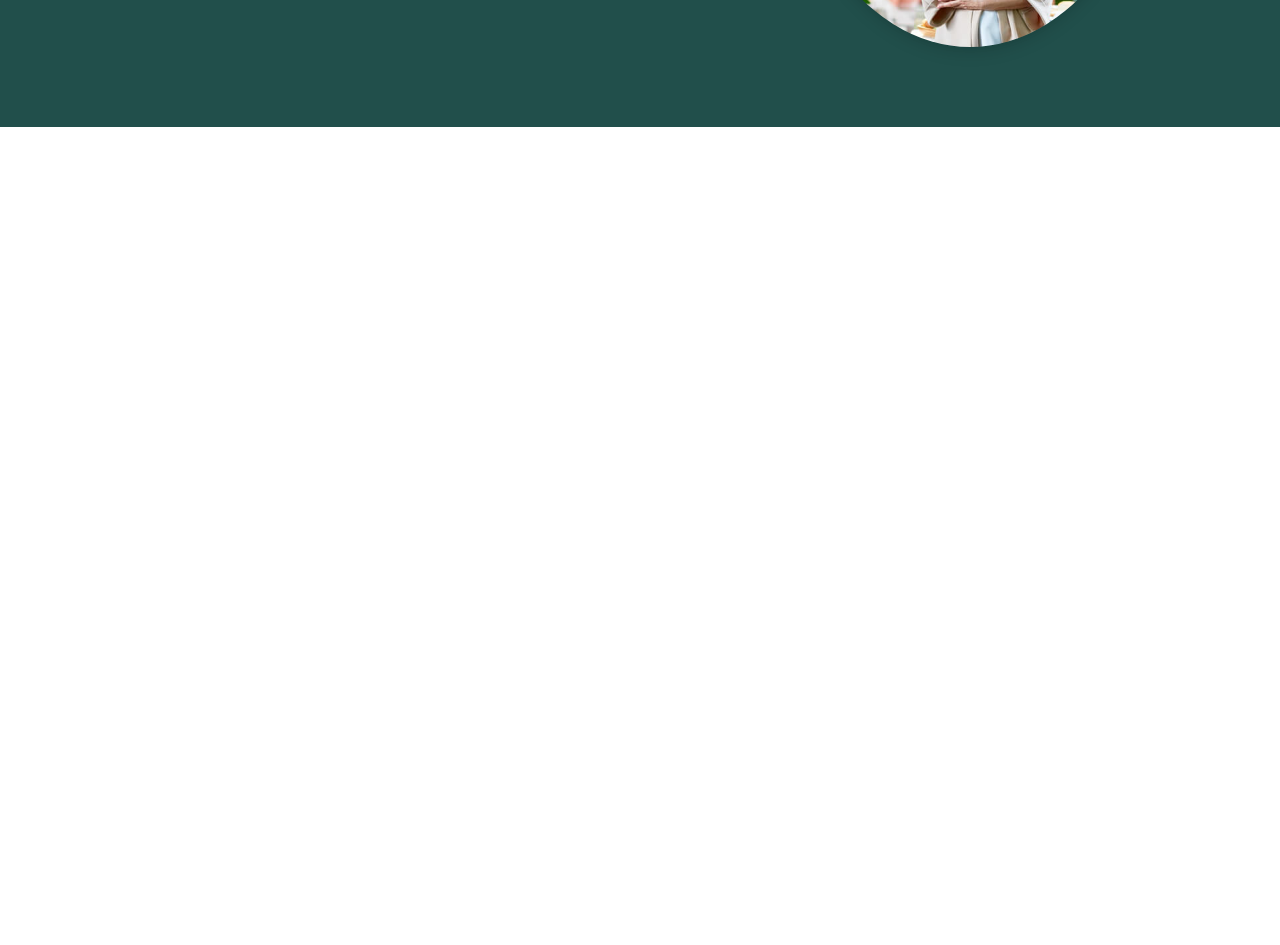
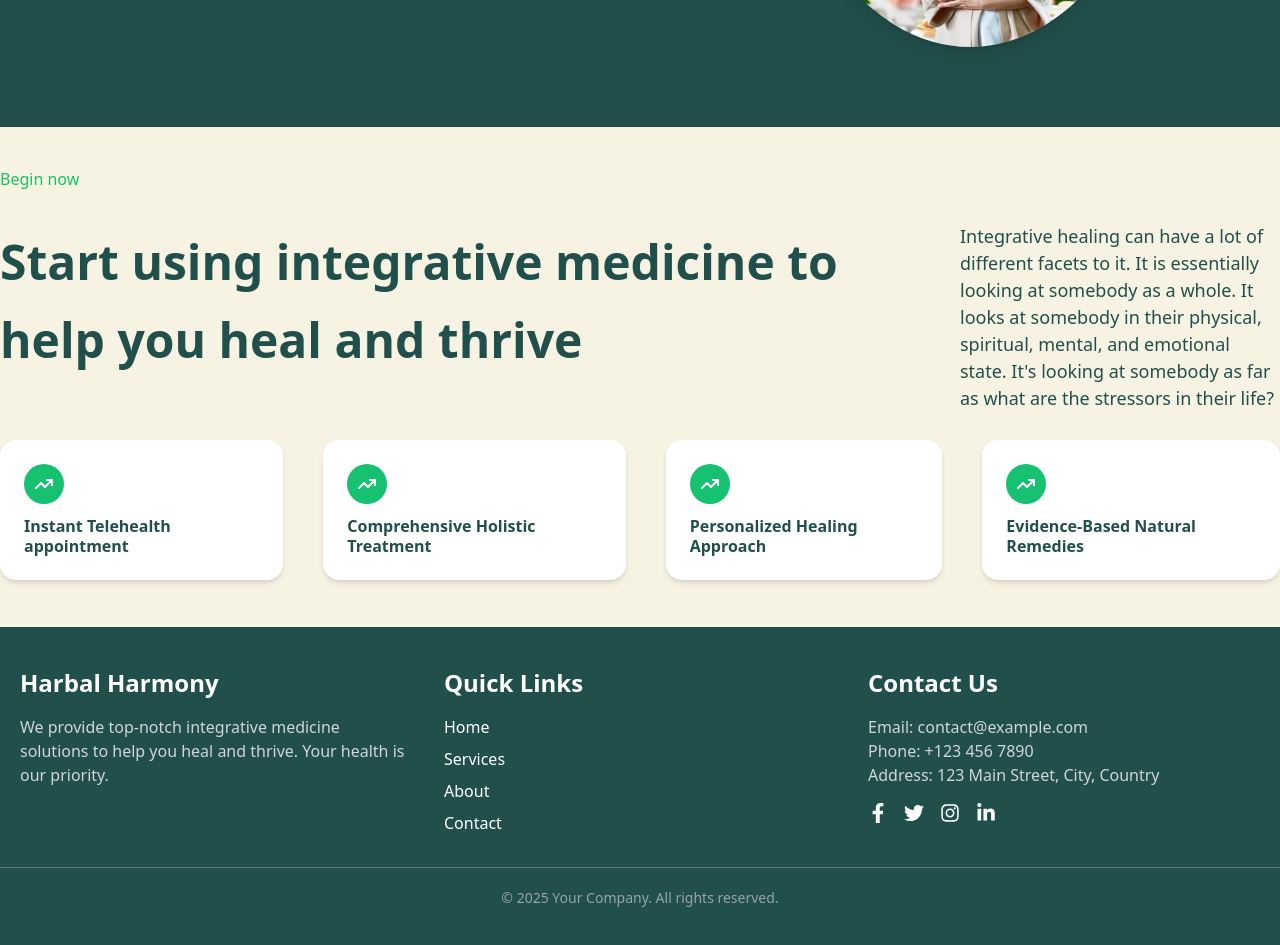
Before and after one commit to PranayChowdhury00/Herbal_Harmony, a React (Vite) app: page / in a window 1280 px wide. Shown: the part 3800-4745 px from the top of the page. Before the commit the page ends 3927 px from the top, so only its background shows below. Built offline with nearby package versions, Linux system fonts and the light colour scheme.

Commit message:
completing the sixth section and the footer

```diff
--- a/src/MainLayout/MainLayout.jsx
+++ b/src/MainLayout/MainLayout.jsx
@@ -1,12 +1,15 @@
+
 import React from 'react';
 // import Navbar from '../pages/Share/Navbar';
 import { Outlet } from 'react-router-dom';
+import Footer from '../pages/Share/Footer';
 
 const MainLayout = () => {
     return (
         <div>
             {/* <Navbar></Navbar> */}
             <Outlet></Outlet>
+            <Footer></Footer>
         </div>
     );
 };
--- a/src/pages/Home/Home.jsx
+++ b/src/pages/Home/Home.jsx
@@ -5,6 +5,7 @@ import ThirdSection from './ThirdSection/ThirdSection';
 import FourthSection from './FourthSection/FourthSection';
 import Services from './Service/Services';
 import FifthSection from './FifthSection/FifthSection';
+import SixthSection from '../SixthSection/SixthSection';
 
 const Home = () => {
     return (
@@ -15,6 +16,7 @@ const Home = () => {
             <FourthSection></FourthSection>
             <Services></Services>
             <FifthSection></FifthSection>
+            <SixthSection></SixthSection>
         </div>
     );
 };
--- a/src/pages/Share/Footer.jsx
+++ b/src/pages/Share/Footer.jsx
@@ -0,0 +1,51 @@
+import { FaFacebookF, FaTwitter, FaInstagram, FaLinkedinIn } from "react-icons/fa";
+
+const Footer = () => {
+  return (
+    <footer className="bg-[#214F4B] text-white py-10">
+      <div className="max-w-7xl mx-auto px-5 grid grid-cols-1 md:grid-cols-3 gap-8">
+        {/* About Section */}
+        <div>
+          <h2 className="text-2xl font-semibold mb-4">Harbal Harmony</h2>
+          <p className="text-gray-300">
+            We provide top-notch integrative medicine solutions to help you heal and thrive. Your health is our priority.
+          </p>
+        </div>
+
+        {/* Quick Links */}
+        <div>
+          <h2 className="text-2xl font-semibold mb-4">Quick Links</h2>
+          <ul className="space-y-2">
+            <li className="hover:text-[#16C172] cursor-pointer">Home</li>
+            <li className="hover:text-[#16C172] cursor-pointer">Services</li>
+            <li className="hover:text-[#16C172] cursor-pointer">About</li>
+            <li className="hover:text-[#16C172] cursor-pointer">Contact</li>
+          </ul>
+        </div>
+
+        {/* Contact Section */}
+        <div>
+          <h2 className="text-2xl font-semibold mb-4">Contact Us</h2>
+          <p className="text-gray-300">Email: contact@example.com</p>
+          <p className="text-gray-300">Phone: +123 456 7890</p>
+          <p className="text-gray-300">Address: 123 Main Street, City, Country</p>
+
+          {/* Social Media Icons */}
+          <div className="flex space-x-4 mt-4">
+            <FaFacebookF className="cursor-pointer hover:text-[#16C172] text-xl" />
+            <FaTwitter className="cursor-pointer hover:text-[#16C172] text-xl" />
+            <FaInstagram className="cursor-pointer hover:text-[#16C172] text-xl" />
+            <FaLinkedinIn className="cursor-pointer hover:text-[#16C172] text-xl" />
+          </div>
+        </div>
+      </div>
+
+      {/* Copyright Section */}
+      <div className="border-t border-gray-500 mt-8 pt-5 text-center text-gray-400 text-sm">
+        &copy; {new Date().getFullYear()} Your Company. All rights reserved.
+      </div>
+    </footer>
+  );
+};
+
+export default Footer;
--- /dev/null
+++ b/src/pages/SixthSection/SixthSection.jsx
@@ -0,0 +1,46 @@
+import React from "react";
+import { FaArrowTrendUp } from "react-icons/fa6";
+
+const SixthSection = () => {
+  const cardData = [
+    { title: "Instant Telehealth appointment" },
+    { title: "Comprehensive Holistic Treatment" },
+    { title: "Personalized Healing Approach" },
+    { title: "Evidence-Based Natural Remedies" },
+  ];
+
+  return (
+    <div className="bg-[#F7F3E3] w-full h-[500px]">
+      <div className="max-w-7xl mx-auto py-10">
+        <p className="text-[#16C172] font-medium mb-8">Begin now</p>
+
+        <div className="flex mb-7">
+          <h1 className="w-3/4 leading-relaxed text-[#214F4B] font-bold text-5xl">
+            Start using integrative medicine to <br /> help you heal and thrive
+          </h1>
+          <p className="w-1/4 text-[#214F4B] font-light text-[18px]">
+            Integrative healing can have a lot of different facets to it. It is
+            essentially looking at somebody as a whole. It looks at somebody in
+            their physical, spiritual, mental, and emotional state. It's looking
+            at somebody as far as what are the stressors in their life?
+          </p>
+        </div>
+
+        <div className="flex gap-10 w-full">
+          {cardData.map((card, index) => (
+            <div key={index} className="bg-white rounded-2xl h-[140px] p-6 flex flex-col gap-3 shadow-md">
+              <div className="w-10 h-10 flex items-center justify-center rounded-full bg-[#16C172] text-white">
+                <FaArrowTrendUp className="text-lg" />
+              </div>
+              <h1 className="text-[#214F4B] font-bold leading-tight">
+                {card.title}
+              </h1>
+            </div>
+          ))}
+        </div>
+      </div>
+    </div>
+  );
+};
+
+export default SixthSection;
```
